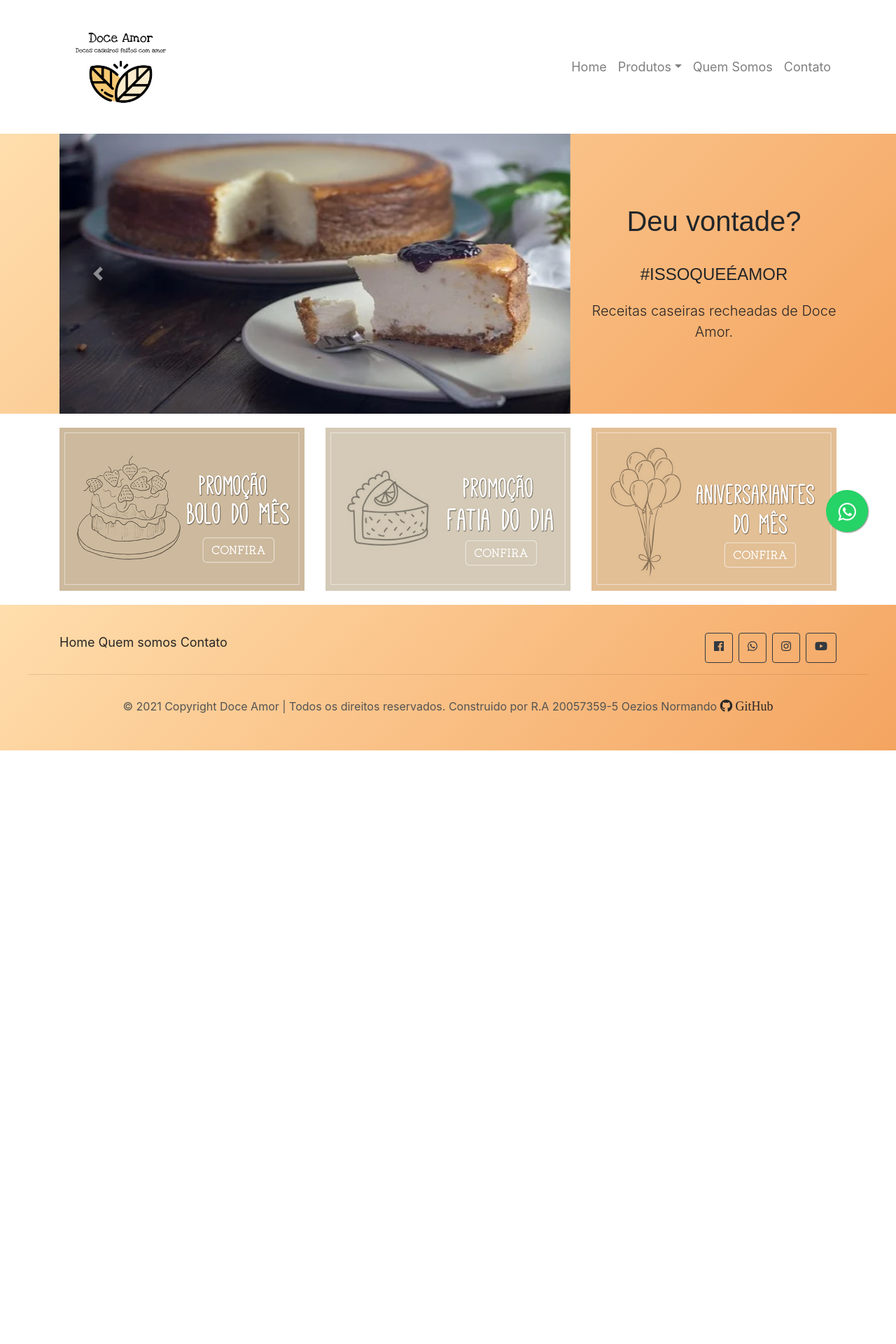
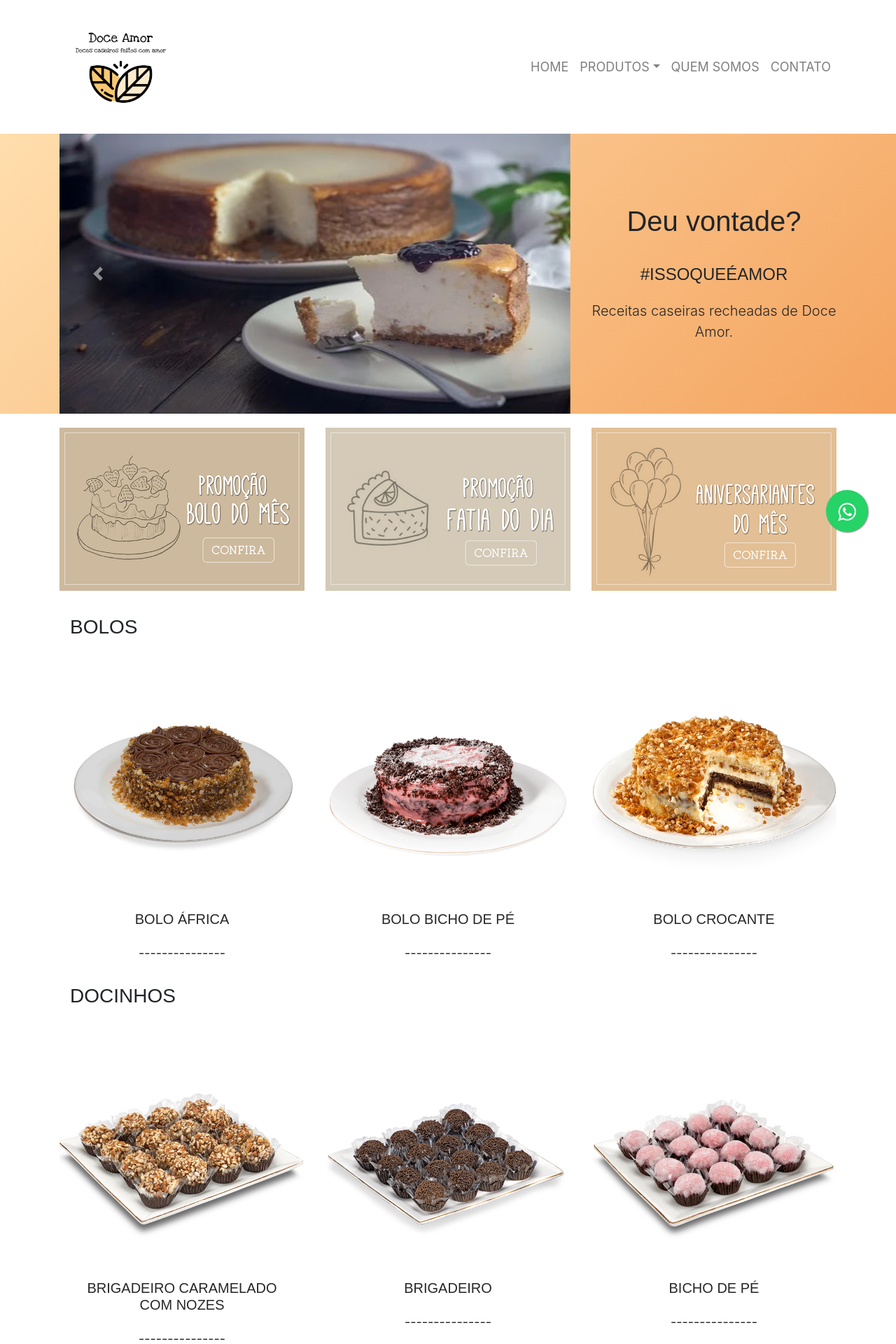
Before and after one commit to oeziosnormando/20057359-5_OeziosNormando, a PHP site: page / in a window 1280 px wide. Shown: the top 1920 px of the page at 70% size. Before the commit the page ends 1072 px from the top, so only its background shows below. Run offline with PHP 8.4, Linux system fonts and the light colour scheme; some libraries are stand-ins or nearby versions; some web fonts are replaced.

Commit message:
inserindo produtos na home

```diff
--- a/css/estilo.css
+++ b/css/estilo.css
@@ -57,10 +57,16 @@ h1, h2, h3, h4, h5{
 	padding: 15px;
 	font-family: 'Capriola', sans-serif;
 }
+h5.texte-center{
+	margin: 0px;
+	color:rgb(83, 83, 83);
+
+}
 
 p, a {
 	 color:rgb(41, 38, 38); font-size: 18px; text-decoration: none !important;
 }
+
 a :hover{
 	color: rgb(26, 105, 252) !important;
 }
@@ -88,10 +94,10 @@ figure {
   text-indent: 0;
 
 }
-img.scaled {
+img .rounded-circle {
 
 	min-width: 100%;
-	width: 200px;
+	width: 100px;
 	height: auto;
 	object-fit: cover;
 	-webkit-box-shadow: 9px 7px 5px rgba(50, 50, 50, 0.77);
@@ -99,6 +105,9 @@ img.scaled {
 	box-shadow:         9px 7px 5px rgba(50, 50, 50, 0.77);
 
 }
+.col-md-8 p {
+	padding: 0, 30px;
+}
 
 #thFooter {
 	background: linear-gradient(135deg, #FFDEAD 0%,#F4A460 100%);  min-height: 180px; color:rgb(83, 83, 83); padding: 40px;
--- a/pages/footer.php
+++ b/pages/footer.php
@@ -4,9 +4,9 @@
 				<div class="row">
 					<div class="col-md-8">
 						<p>
-							<a href="?i=home">Home</a>
-							<a href="?i=quem_somos">Quem somos</a>
-							<a href="">Contato</a>
+							<a href="?i=home">HOME</a>
+							<a href="?i=quem_somos">QUEM SOMOS</a>
+							<a href="?i=contato">CONTATO</a>
 						</p>
 					</div>
 					<div class="col-md-4 d-flex justify-content-end">
--- a/pages/header.php
+++ b/pages/header.php
@@ -18,7 +18,7 @@
         <!-- Estilo customizado -->
         <link rel="stylesheet" type="text/css" href="css/estilo.css">
         <!--favicon-->
-        <link rel="shortcut icon" href="favicon.png" type="image/x-icon">
+        <link rel="shortcut icon" href="images/logo_transparent.png" type="image/x-icon">
         <title>Doce Amor - Doçaria</title>
     </head>
 
@@ -36,23 +36,23 @@
                     <div class="collapse navbar-collapse" id="nav-principal">
                         <ul class="navbar-nav ml-auto">
                             <li class="nav-item">
-                                <a href="?i=home" class="nav-link">Home</a>
+                                <a href="?i=home" class="nav-link">HOME</a>
                             </li>
                             <li class="nav-item dropdown">
-                                <a class="nav-link dropdown-toggle" data-toggle="dropdown" href="#" role="button" aria-haspopup="true" aria-expanded="false">Produtos</a>
+                                <a class="nav-link dropdown-toggle" data-toggle="dropdown" href="#" role="button" aria-haspopup="true" aria-expanded="false">PRODUTOS</a>
                                 <div class="dropdown-menu">
-                                    <a class="dropdown-item" href="#">Bolos</a>
-                                    <a class="dropdown-item" href="#">Docinhos</a>
-                                    <a class="dropdown-item" href="#">Tortas e pavê</a>
+                                    <a class="dropdown-item" href="#produtos_A">BOLOS</a>
+                                    <a class="dropdown-item" href="#produtos_B">DOCINHOS</a>
+                                    <a class="dropdown-item" href="#produtos_C">TORTAS E PAVÊ</a>
                                     <div class="dropdown-divider"></div>
-                                    <a class="dropdown-item" href="#">Doces no pote</a>
+                                    <a class="dropdown-item" href="#produtos_D">DOCES NO POTE</a>
                                 </div>
                             </li>
                             <li class="nav-item">
-                                <a href="?i=quem_somos" class="nav-link">Quem Somos</a>
+                                <a href="?i=quem_somos" class="nav-link">QUEM SOMOS</a>
                             </li>
                             <li class="nav-item">
-                                <a href="?i=contato" class="nav-link">Contato</a>
+                                <a href="?i=contato" class="nav-link">CONTATO</a>
                             </li>
                         </ul>
                     </div>
--- a/pages/home.php
+++ b/pages/home.php
@@ -54,22 +54,102 @@
             </div>
         </section><!--/FIM seção promoção -->
 
-<!--
-<section id="produtos">
+        <section id="produtos_A">
             <div class="container">
+                <h3 class="text-left" class="display-3">BOLOS</h3>
                 <div class="row">
                     <div class="col-md-4">
-                <a href="pages/detalhes_promocao.php"><img src="images/Banner_Bolo_mes.png" class="img-fluid"></a>
+                        <a href=""><img src="images/bolo_africa.jpg" class="img-fluid" title="Bolo africa" >
+                        <h5 class="text-center">BOLO ÁFRICA</h5></a>
+                        <p class="text-center">---------------</p>
                     </div>
 
                     <div class="col-md-4">
-                <a href="pages/detalhes_promocao.php"><img src="images/Banner_Fatia_dia.png" class="img-fluid">
+                        <a href=""><img src="images/bolo_bicho_de_pe.png" class="img-fluid" title="Bolo bicho de pé">
+                        <h5 class="text-center">BOLO BICHO DE PÉ</h5></a>
+                        <p class="text-center">---------------</p>
                     </div>
 
                     <div class="col-md-4">
-                <a href="pages/detalhes_promocao.php"><img src="images/Banner_Niver_do_mes.png" class="img-fluid">
+                        <a href=""><img src="images/bolo_crocante.jpeg" class="img-fluid" title="Bolo crocante">
+                        <h5 class="text-center">BOLO CROCANTE</h5></a>
+                        <p class="text-center">---------------</p>
                     </div>
                 </div>
             </div>
         </section>
--->
+
+        <section id="produtos_B">
+            <div class="container">
+                <h3 class="text-left" class="display-3">DOCINHOS</h3>
+                <div class="row">
+                    <div class="col-md-4">
+                        <a href=""><img src="images/brigadeiro_caramelado_com_nozes.jpeg" class="img-fluid" title="Brigadeiro caramelado com nozes" >
+                        <h5 class="text-center">BRIGADEIRO CARAMELADO COM NOZES</h5></a>
+                        <p class="text-center">---------------</p>
+                    </div>
+
+                    <div class="col-md-4">
+                        <a href=""><img src="images/brigadeiro.png" class="img-fluid" title="Brigadeiro">
+                        <h5 class="text-center">BRIGADEIRO</h5></a>
+                        <p class="text-center">---------------</p>
+                    </div>
+
+                    <div class="col-md-4">
+                        <a href=""><img src="images/bicho_de_pe.jpeg" class="img-fluid" title="Bicho de pé">
+                        <h5 class="text-center">BICHO DE PÉ</h5></a>
+                        <p class="text-center">---------------</p>
+                    </div>
+                </div>
+            </div>
+        </section>
+
+        <section id="produtos_C">
+            <div class="container">
+                <h3 class="text-left" class="display-3">TORTAS E PAVÊ</h3>
+                <div class="row">
+                    <div class="col-md-4">
+                        <a href=""><img src="images/pave_de_chocolate_branco.png" class="img-fluid" title="Pavê de chocolate branco" >
+                        <h5 class="text-center">PAVÊ DE CHOCOLATE BRANCO</h5></a>
+                        <p class="text-center">---------------</p>
+                    </div>
+
+                    <div class="col-md-4">
+                        <a href=""><img src="images/pave_de_chocolate.png" class="img-fluid" title="Pavè de chocolate">
+                        <h5 class="text-center">BRIGADEIRO</h5></a>
+                        <p class="text-center">---------------</p>
+                    </div>
+
+                    <div class="col-md-4">
+                        <a href=""><img src="images/pave_de_nozes.png" class="img-fluid" title="Pavê de nozes">
+                        <h5 class="text-center">PAVÊ DE NOZES</h5></a>
+                         <p class="text-center">---------------</p>
+                    </div>
+                </div>
+            </div>
+        </section>
+
+        <section id="produtos_D">
+            <div class="container">
+                <h3 class="text-left" class="display-3">DOCES NO POTE</h3>
+                <div class="row">
+                    <div class="col-md-4">
+                        <a href=""><img src="images/creme_de_coco_com_morango_sem_acucar.png" class="img-fluid" title="Creme de coco com morango" >
+                        <h5 class="text-center">CREME DE COCO COM MORANGO</h5></a>
+                        <p class="text-center">---------------</p>
+                    </div>
+
+                    <div class="col-md-4">
+                        <a href=""><img src="images/mousse_chocolate_Branco_com_uvas.png" class="img-fluid" title="Mousse de chocolate branco">
+                        <h5 class="text-center">MOUSSE DE CHOCOLATE BRANCO</h5></a>
+                        <p class="text-center">---------------</p>
+                    </div>
+
+                    <div class="col-md-4">
+                        <a href=""><img src="images/sufle_de_chocolate_com_morango.png" class="img-fluid" title="Sufle de chocolate com morango">
+                        <h5 class="text-center">SUFLE DE CHOCOLATE COM MORANGO</h5></a>
+                        <p class="text-center">---------------</p>
+                    </div>
+                </div>
+            </div>
+        </section>
--- a/pages/quem_somos.php
+++ b/pages/quem_somos.php
@@ -36,7 +36,7 @@
 					</p>
 
 					<figure>
-						<p><img class="scaled" src="images/Bicho_de_pé.jpg" alt="Brigadeiro bicho de pé"></p>
+						<p><img class="rounded-circle" src="images/Bicho_de_pé.jpg" alt="Brigadeiro bicho de pé" title="Brigadeiro bicho de pé"></p>
 
 						<figcaption>Uma das criações mais famosas foi o doce cor-de-rosa batizado e patenteado como Bicho de Pé®.</figcaption>
 					</figure>
```
Lines whose indentation alone changed are shown as unchanged.
